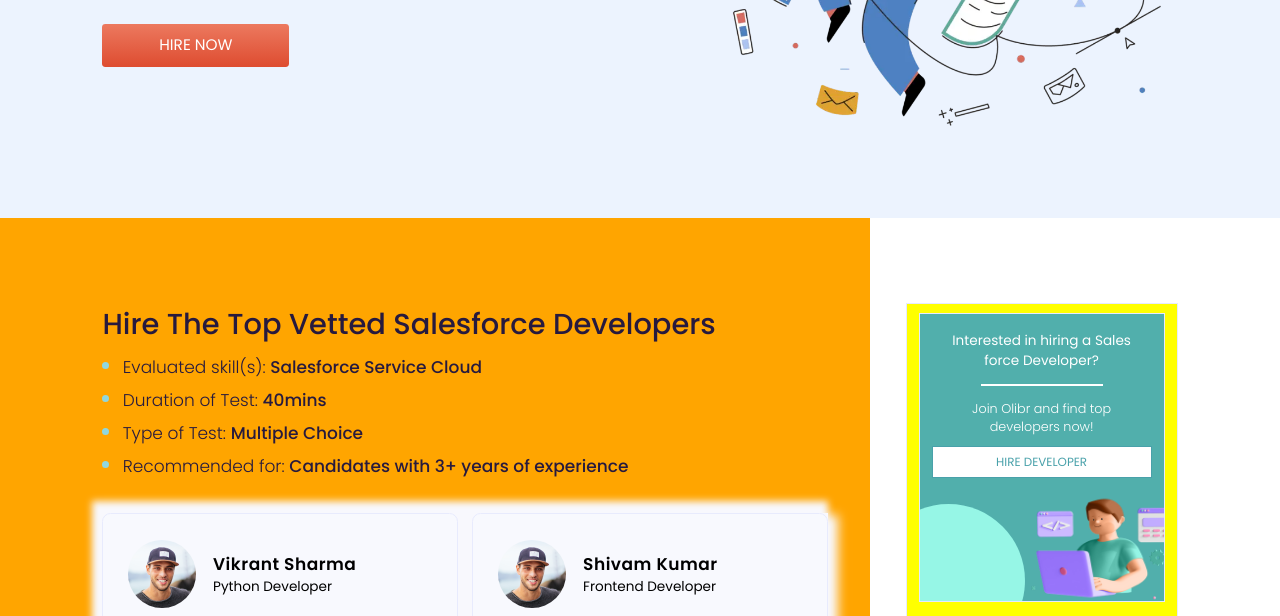
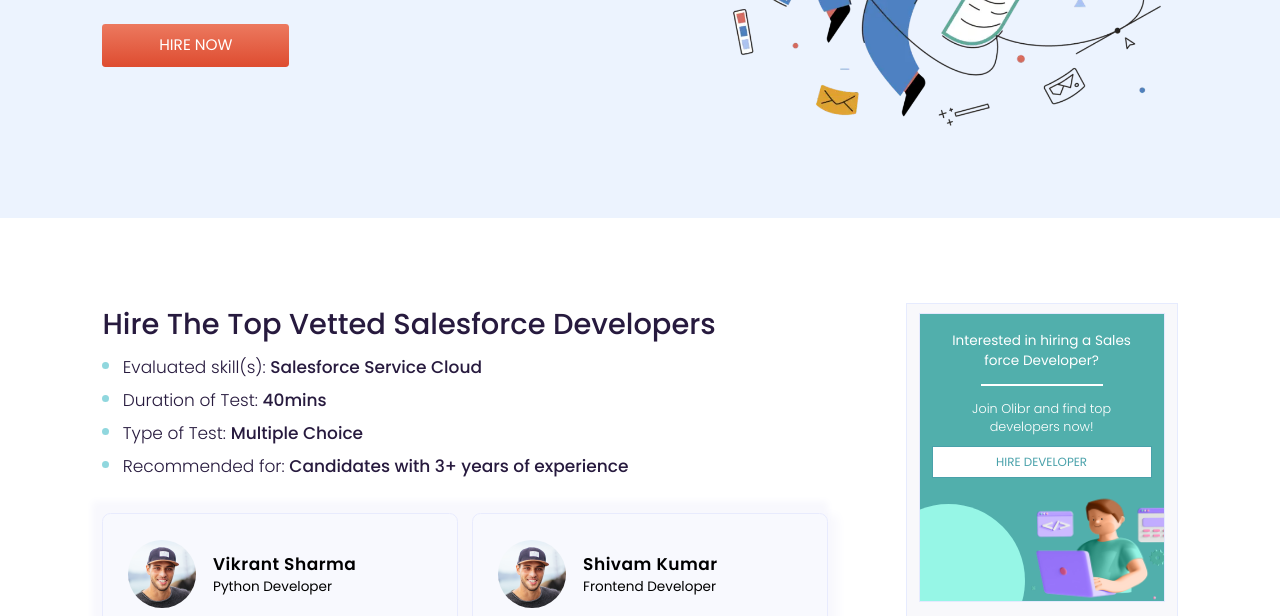
Before and after one commit to itsmesrishti/olibr-skill-page, a plain HTML site: page index.html in a window 1280 px wide. Shown: the part 432-1048 px from the top of the page. Drawn offline with Linux system fonts and the light colour scheme.

Commit message:
Update styles.css

```diff
--- a/styles.css
+++ b/styles.css
@@ -219,15 +219,11 @@
 .main-content-1, .main-content-2, aside, .hero {
     width: 100%;
 }
-.main-content-2 {
-    background-color: green;
-}
 
 
 /* MAIN CONTENT 1 SECTION */
 .main-content-1 {
     padding: 2rem 1rem;
-    background-color: orange;
 }
 h2 {
     font-weight: 500;
@@ -714,8 +710,7 @@
 aside {
     width: 90%;
     height: max-content;
-    /* background-color: #f8f8fb; */
-    background-color: yellow;
+    background-color: #f8f8fb;
     border: 1px solid #e6ebfe;
     padding: 1rem 1rem 3rem;
     margin: 3rem auto;
```
